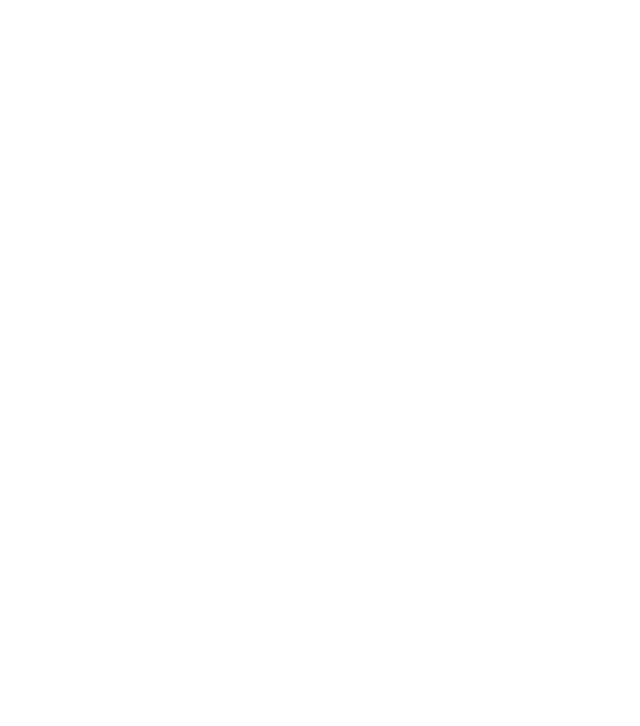
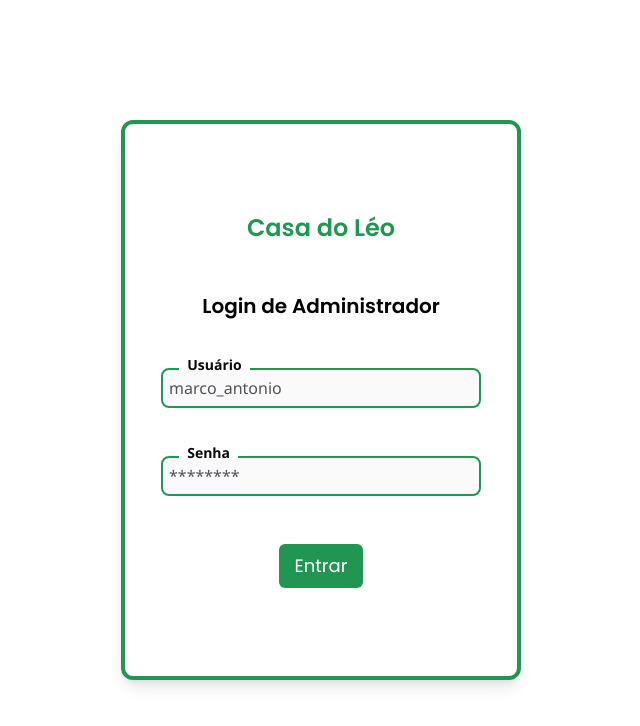
Before and after one commit to fabiojr0/casa-do-leo, a React (Vite) app: page /casa-do-leo/admin in a window 1280 px wide. Before the commit this address had no page. Shown: the top 726 px of the page, without its empty margins (319-959 px from the left). Built offline with nearby package versions, Linux system fonts and the light colour scheme.

Commit message:
Rota de Login do admininastro

```diff
--- a/src/App.jsx
+++ b/src/App.jsx
@@ -7,6 +7,7 @@
 import AdminFotos from "./routes/AdminFotos";
 import AdminUser from "./routes/AdminUser";
 import Forms from "./routes/Forms";
+import Admin from "./routes/Admin";
 
 function App() {
   return (
@@ -15,6 +16,7 @@
         <Route exact path="/" element={<Home />} />
         <Route path="/events" element={<Events />} />
         <Route path="/formulario" element={<Forms />} />
+        <Route path="/admin" element={<Admin />} />
         <Route path="/admin/doador" element={<AdminDoador />} />
         <Route path="/admin/doacao" element={<AdminDoação />} />
         <Route path="/admin/tipo_de_doacao" element={<AdminTipoDeDoação />} />
--- /dev/null
+++ b/src/routes/Admin.jsx
@@ -0,0 +1,35 @@
+import Button from "../components/Button";
+
+function Admin() {
+  return (
+    <div className="w-screen h-screen flex justify-center items-center">
+      <div className="h-[70vh] w-[90vw] max-w-[400px] flex flex-col items-center justify-center gap-12 bg-white shadow-lg border-4 border-verde rounded-xl">
+        <h1 className="text-2xl font-semibold text-verde">Casa do Léo</h1>
+        <h2 className="text-xl font-semibold">Login de Administrador</h2>
+        <div className="inputGroup">
+          <input
+            type="text"
+            required=""
+            id="Usuário"
+            autoComplete="off"
+            placeholder="marco_antonio"
+          />
+          <label htmlFor="Usuário">Usuário</label>
+        </div>
+        <div className="inputGroup">
+          <input
+            type="password"
+            required=""
+            id="Senha"
+            autoComplete="off"
+            placeholder="********"
+          />
+          <label htmlFor="Senha">Senha</label>
+        </div>
+        <Button>Entrar</Button>
+      </div>
+    </div>
+  );
+}
+
+export default Admin;
```
